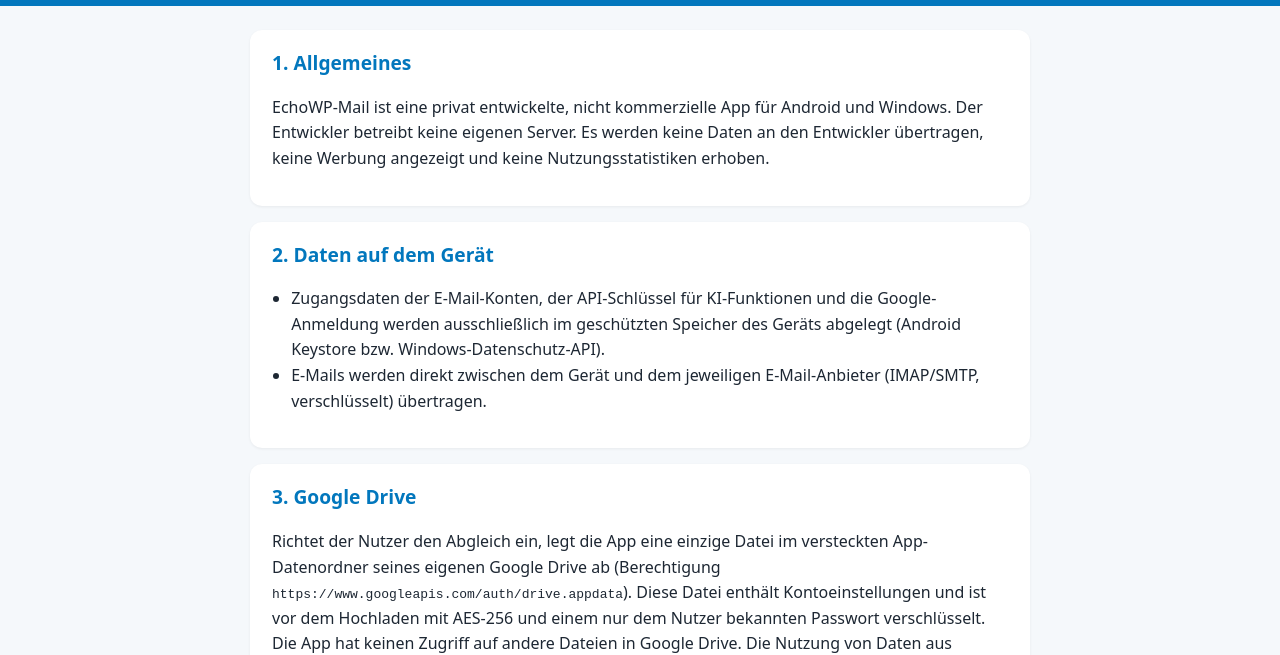
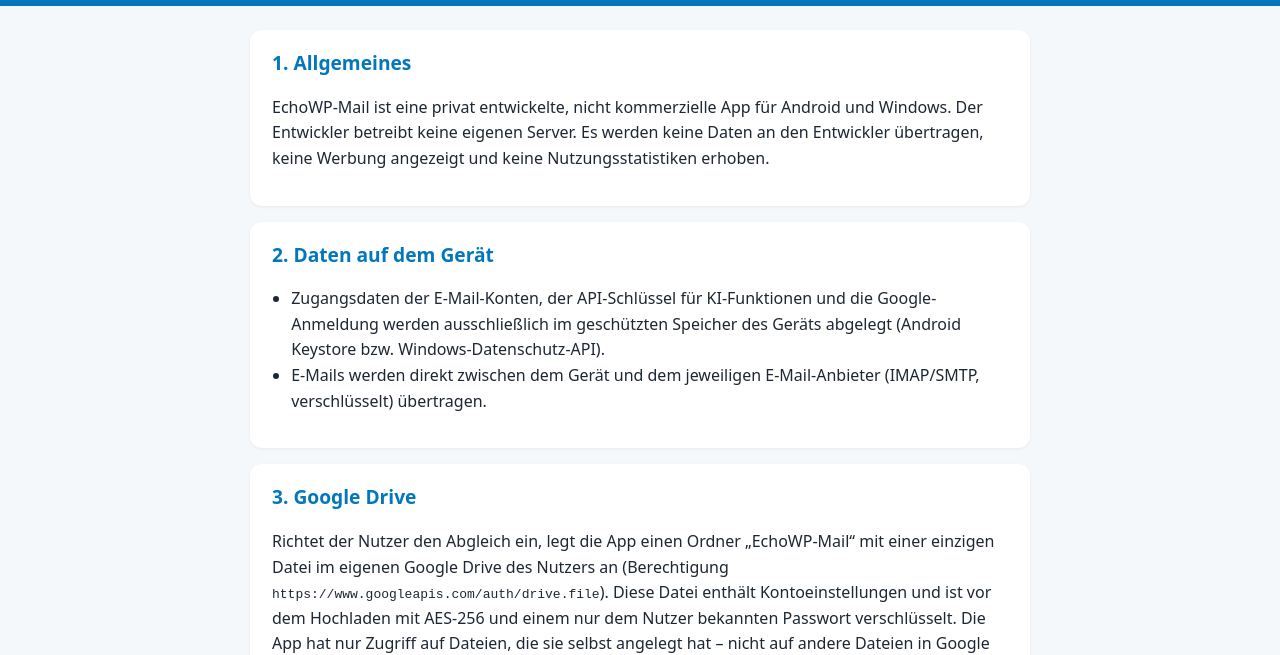
Before and after one commit to EchoWP-Design/EchoWP-Design.github.io, a plain HTML site: page datenschutz.html in a window 1280 px wide. Shown: the part 106-761 px from the top of the page. Drawn offline with Linux system fonts and the light colour scheme.

Commit message:
Datenschutz: Berechtigung drive.file
Co-Authored-By: Claude Opus 5.5 <noreply@anthropic.com>
Claude-Session: https://claude.ai/code/session_01EYG1WtoYTBmBy3CMVYfU9H

```diff
--- a/datenschutz.html
+++ b/datenschutz.html
@@ -23,7 +23,7 @@
 </section>
 <section>
 <h2>3. Google Drive</h2>
-<p>Richtet der Nutzer den Abgleich ein, legt die App eine einzige Datei im versteckten App-Datenordner seines eigenen Google Drive ab (Berechtigung <code>https://www.googleapis.com/auth/drive.appdata</code>). Diese Datei enthält Kontoeinstellungen und ist vor dem Hochladen mit AES-256 und einem nur dem Nutzer bekannten Passwort verschlüsselt. Die App hat keinen Zugriff auf andere Dateien in Google Drive. Die Nutzung von Daten aus Google-APIs entspricht der <a href="https://developers.google.com/terms/api-services-user-data-policy">Google API Services User Data Policy</a>, einschließlich der Anforderungen zur eingeschränkten Nutzung (Limited Use).</p>
+<p>Richtet der Nutzer den Abgleich ein, legt die App einen Ordner „EchoWP-Mail“ mit einer einzigen Datei im eigenen Google Drive des Nutzers an (Berechtigung <code>https://www.googleapis.com/auth/drive.file</code>). Diese Datei enthält Kontoeinstellungen und ist vor dem Hochladen mit AES-256 und einem nur dem Nutzer bekannten Passwort verschlüsselt. Die App hat nur Zugriff auf Dateien, die sie selbst angelegt hat – nicht auf andere Dateien in Google Drive. Die Nutzung von Daten aus Google-APIs entspricht der <a href="https://developers.google.com/terms/api-services-user-data-policy">Google API Services User Data Policy</a>, einschließlich der Anforderungen zur eingeschränkten Nutzung (Limited Use).</p>
 <p>Die Verbindung kann jederzeit in der App getrennt oder unter <a href="https://myaccount.google.com/permissions">myaccount.google.com/permissions</a> widerrufen werden.</p>
 </section>
 <section>
```
Also changed, not shown: index.html (+1 -1 lines).
